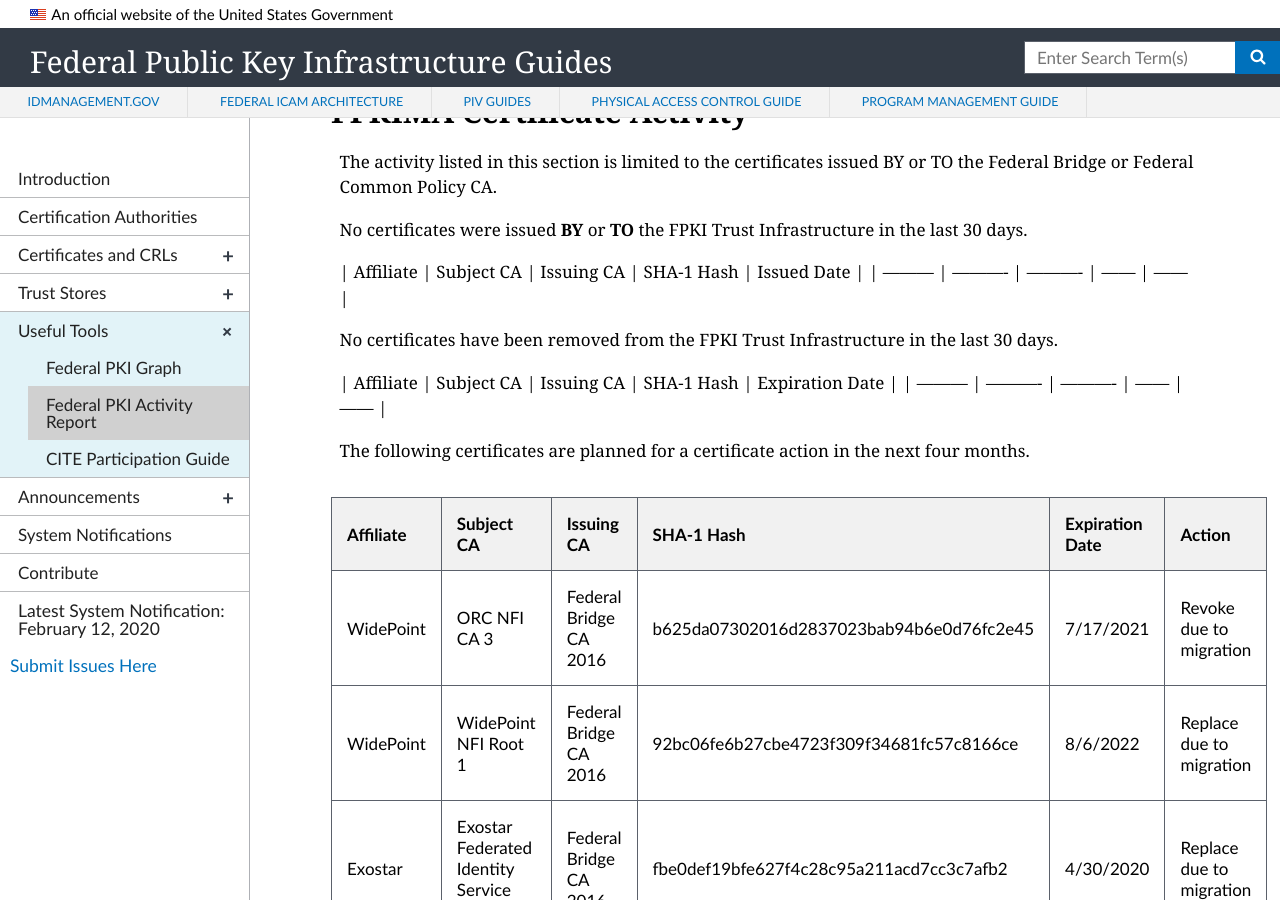
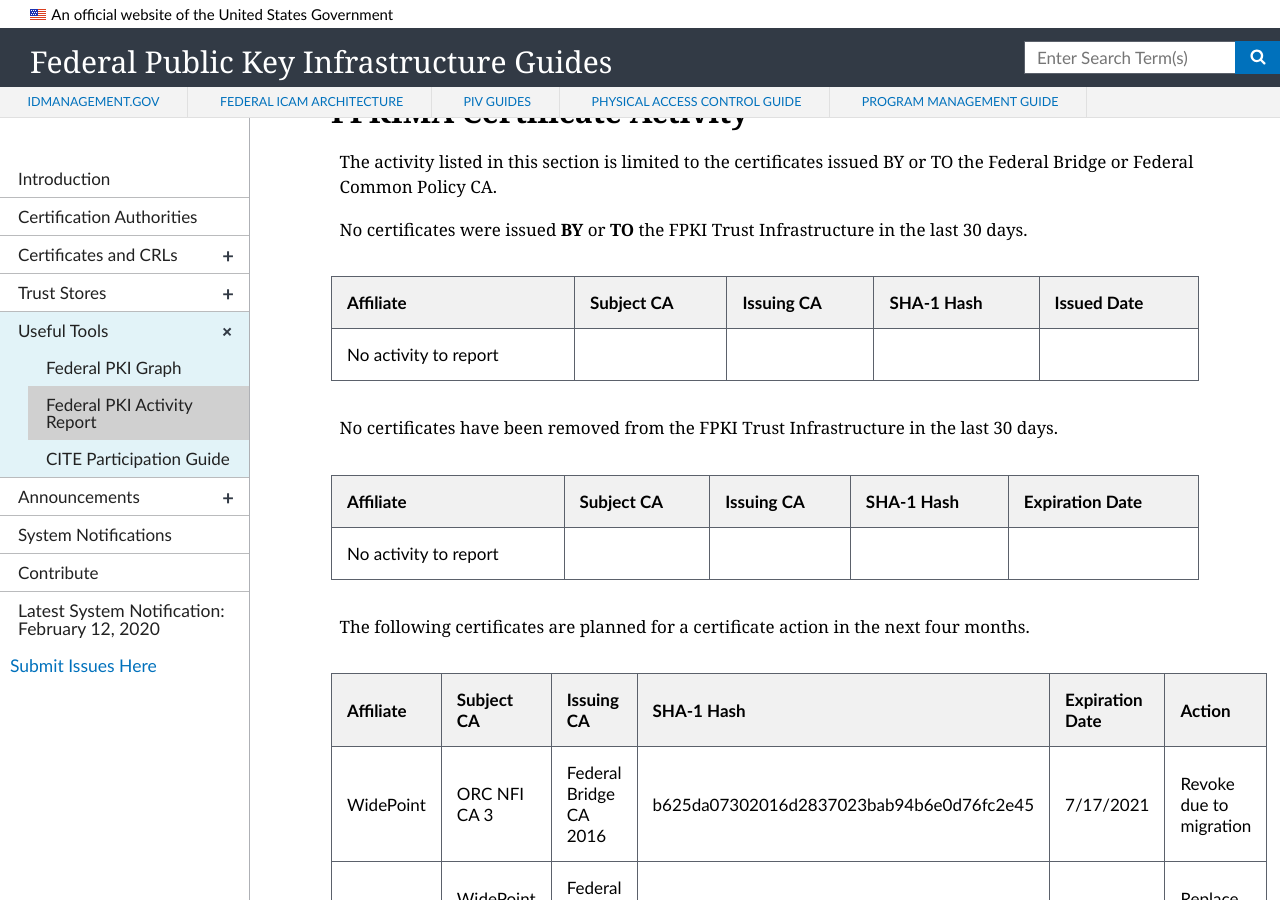
Before and after one commit to GSA/fpki-guides, a Jekyll site: the page built from _tools/03_fpki_activity_report.md, in a window 1280 px wide and 900 px high, scrolled down 1534 px. Built offline with Jekyll 4.4.1, drawn with Linux system fonts in a browser that asks for light colours; nearby versions of some CDN libraries.

Commit message:
Blank table fix
github graphical displays blank / no line tables
builds are not displaying

```diff
--- a/_tools/03_fpki_activity_report.md
+++ b/_tools/03_fpki_activity_report.md
@@ -30,12 +30,14 @@
 
 | Affiliate | Subject CA | Issuing CA | SHA-1 Hash | Issued Date |
 | --------- | ---------- | ---------- | ------ | ------ |
+| No activity to report | | | | |
 
 
 No certificates have been removed from the FPKI Trust Infrastructure in the last 30 days.
 
 | Affiliate | Subject CA | Issuing CA | SHA-1 Hash | Expiration Date |
 | --------- | ---------- | ---------- | ------ | ------ |
+| No activity to report | | | | |
 
 The following certificates are planned for a certificate action in the next four months.
 
```
